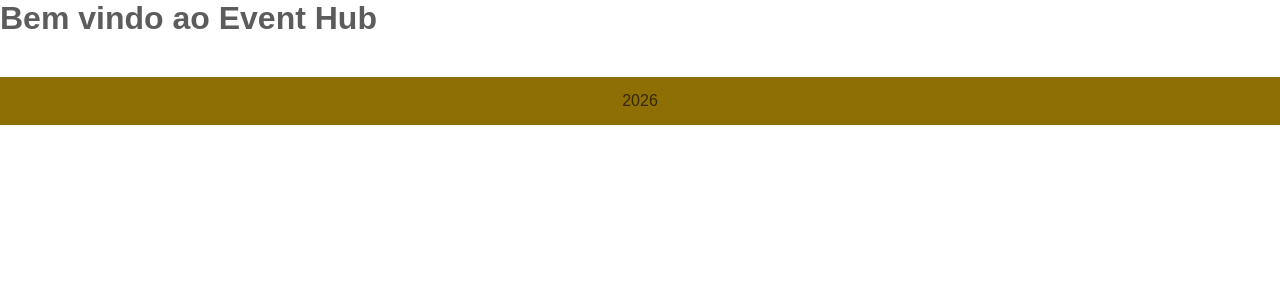
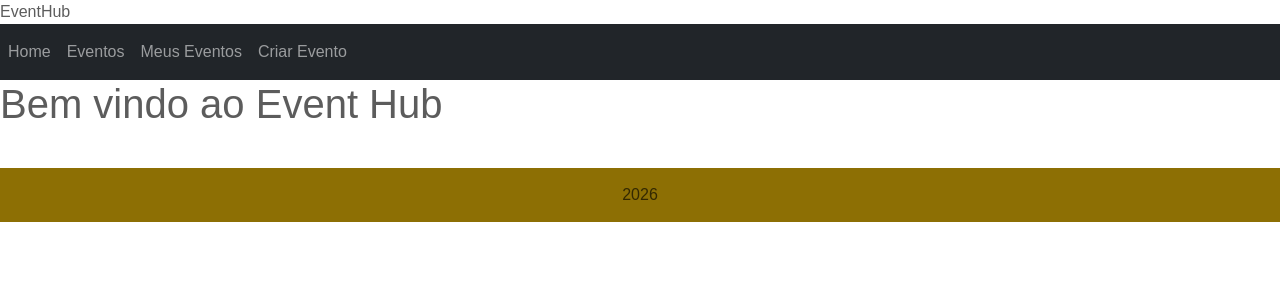
Before and after one commit to Matszin/Projeto_WebServidor, a PHP site: page / in a window 1280 px wide. Shown: the top 300 px of the page. Run offline with PHP 8.4, Linux system fonts and the light colour scheme.

Commit message:
Organização do navbar.php
Menu de navegação criado, além de outros arquivos que são acessados por ele(criareventos, eventos, meuseventos)

```diff
--- a/app/views/partials/footer.php
+++ b/app/views/partials/footer.php
@@ -1,7 +1,7 @@
     <footer>
         <?php echo date('Y'); ?>
     </footer>
-
+    <script src="https://cdn.jsdelivr.net/npm/bootstrap@5.3.2/dist/js/bootstrap.bundle.min.js"></script>
     <script src="assets/js/main.js"></script>
 </body>
 </html>
--- a/app/views/partials/header.php
+++ b/app/views/partials/header.php
@@ -4,6 +4,6 @@
     <meta charset="UTF-8">
     <meta name="viewport" content="width=device-width, initial-scale=1.0">
     <title>EVentHub</title>
+    <link href="https://cdn.jsdelivr.net/npm/bootstrap@5.3.2/dist/css/bootstrap.min.css" rel="stylesheet">
     <link rel="stylesheet" href="/assets/css/style.css">
 </head>
-<body>
--- a/app/views/partials/navbar.php
+++ b/app/views/partials/navbar.php
@@ -0,0 +1,24 @@
+<body>
+     <a class="navbar-brand" href="/index.php">EventHub</a>
+    <nav class="navbar navbar-expand-lg navbar-dark bg-dark">
+        <div class="collapse navbar-collapse" id="menu">
+        <ul class="navbar-nav me-auto">
+
+            <li class="nav-item">
+            <a class="nav-link" href="/index.php">Home</a>
+            </li>
+
+            <li class="nav-item">
+            <a class="nav-link" href="/eventos.php">Eventos</a>
+            </li>
+
+            <li class="nav-item">
+            <a class="nav-link" href="/meuseventos.php">Meus Eventos</a>
+            </li>
+
+            <li class="nav-item">
+            <a class="nav-link" href="/criarevento.php">Criar Evento</a>
+            </li>
+
+        </ul>
+    </nav>
--- a/public/index.php
+++ b/public/index.php
@@ -1,6 +1,8 @@
 <?php
     //echo "Event_Hub está funcionando ";
     require_once'../app/views/partials/header.php';
+    require_once'../app/views/partials/navbar.php';
+
     ?>
          <h1>Bem vindo ao Event Hub</h1>
 
```
Also changed, not shown: README.md, app/views/criarevento.php (added), app/views/eventos.php (added), app/views/meuseventos.php (added).
